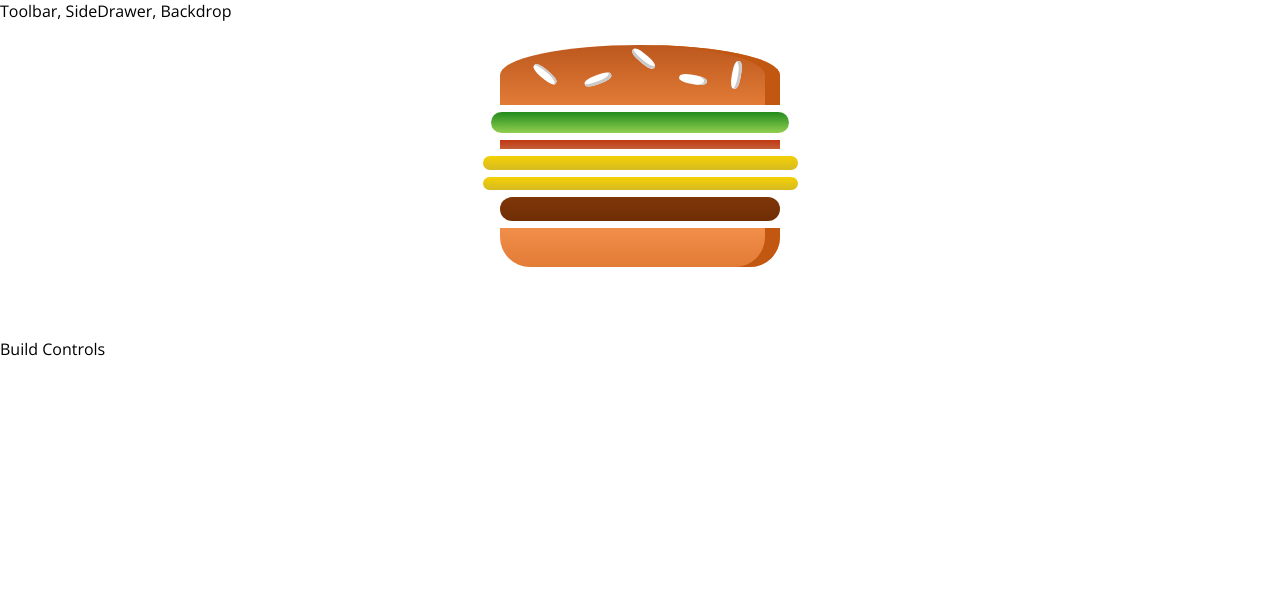
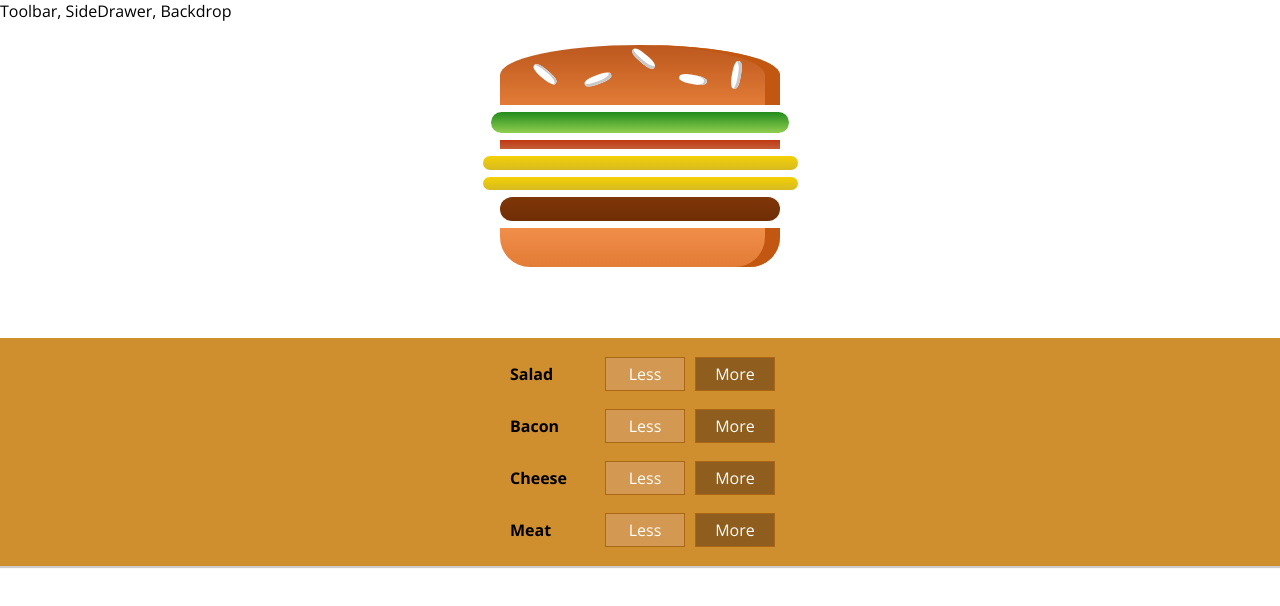
Before and after one commit to viktoria17/burger-builder, a React app: page / in a window 1280 px wide. Shown: the top 606 px of the page. Built offline with nearby package versions, Linux system fonts and the light colour scheme.

Commit message:
Add Build Control

```diff
--- /dev/null
+++ b/src/components/Burger/BuildControls/BuildControl/BuildControl.css
@@ -0,0 +1,56 @@
+.BuildControl {
+	display: flex;
+	justify-content: space-between;
+	align-items: center;
+	margin: 5px 0;
+}
+
+.BuildControl button {
+	display: block;
+	font: inherit;
+	padding: 5px;
+	margin: 0 5px;
+	width: 80px;
+	border: 1px solid #AA6817;
+	cursor: pointer;
+	outline: none;
+}
+
+.BuildControl button:disabled {
+	background-color: #AC9980;
+	border: 1px solid #7E7365;
+	color: #CCC;
+	cursor: default;
+}
+
+.BuildControl button:hover:disabled {
+	background-color: #AC9980;
+	color: #CCC;
+	cursor: not-allowed;
+}
+
+.Label {
+	padding: 10px;
+	font-weight: bold;
+	width: 80px;
+}
+
+.BuildControl .Less {
+	background-color: #D39952;
+	color: white;
+}
+
+.BuildControl .More {
+	background-color: #8F5E1E;
+	color: white;
+}
+
+.BuildControl .Less:hover, .BuildControl .Less:active {
+	background-color: #DAA972;
+	color: white;
+}
+
+.BuildControl .More:hover, .BuildControl .More:active {
+	background-color: #99703F;
+	color: white;
+}
--- /dev/null
+++ b/src/components/Burger/BuildControls/BuildControl/BuildControl.js
@@ -0,0 +1,13 @@
+import React from 'react';
+
+import classes from './BuildControl.css';
+
+const buildControl = ({ label }) => (
+	<div className={classes.BuildControl}>
+		<div className={classes.Label}>{label}</div>
+		<button className={classes.Less}>Less</button>
+		<button className={classes.More}>More</button>
+	</div>
+);
+
+export default buildControl;
--- /dev/null
+++ b/src/components/Burger/BuildControls/BuildControls.css
@@ -0,0 +1,10 @@
+.BuildControls {
+	width: 100%;
+	background-color: #CF8F2E;
+	display: flex;
+	flex-direction: column;
+	align-items: center;
+	box-shadow: 0 2px 1px #CCC;
+	margin: auto;
+	padding: 10px 0;
+}
--- /dev/null
+++ b/src/components/Burger/BuildControls/BuildControls.js
@@ -0,0 +1,21 @@
+import React from 'react';
+
+import classes from './BuildControls.css';
+import BuildControl from './BuildControl/BuildControl';
+
+const controls = [
+	{ label: 'Salad', type: 'salad' },
+	{ label: 'Bacon', type: 'bacon' },
+	{ label: 'Cheese', type: 'cheese' },
+	{ label: 'Meat', type: 'meat' }
+];
+
+const buildControls = () => (
+	<div className={classes.BuildControls}>
+		{controls.map(ctrl => (
+			<BuildControl key={ctrl.label} label={ctrl.label} />
+		))}
+	</div>
+);
+
+export default buildControls;
--- a/src/containers/BurgerBuilder/BurgerBuilder.js
+++ b/src/containers/BurgerBuilder/BurgerBuilder.js
@@ -2,6 +2,7 @@
 
 import Aux from '../../hoc/Aux';
 import Burger from '../../components/Burger/Burger';
+import BuildControls from '../../components/Burger/BuildControls/BuildControls';
 
 class BurgerBuilder extends Component {
 	state = {
@@ -17,7 +18,7 @@
 		return (
 			<Aux>
 				<Burger ingredients={this.state.ingredients} />
-				<div>Build Controls</div>
+				<BuildControls />
 			</Aux>
 		);
 	}
```
